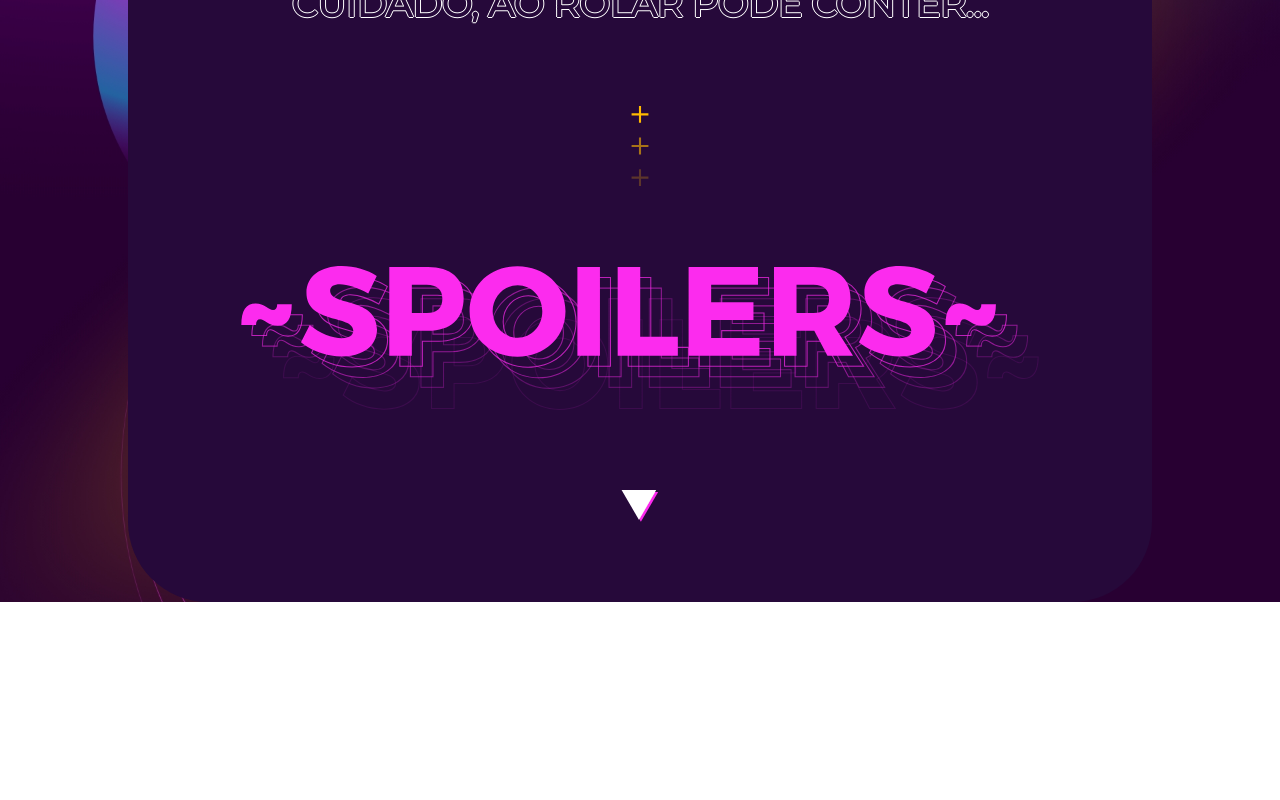
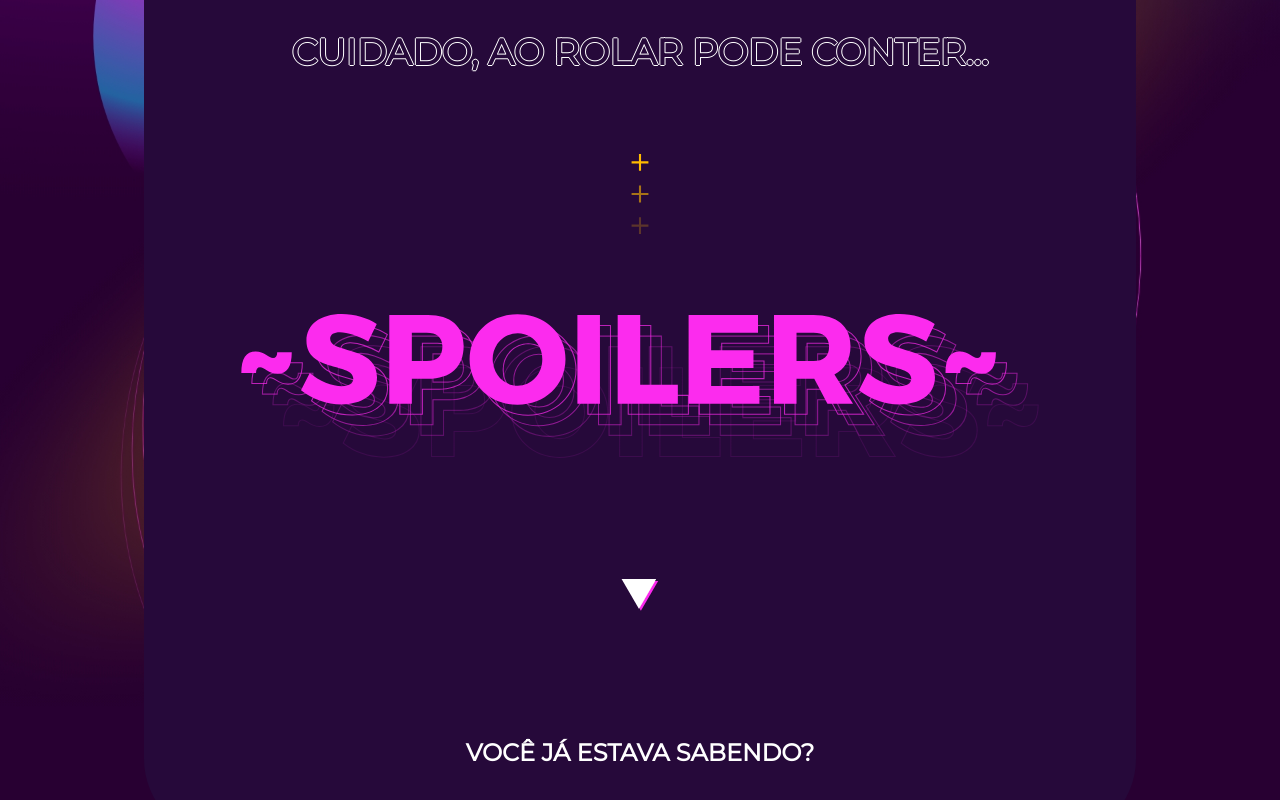
Before and after one commit to lucasnauberth28/floripaProject, a React (Create React App) app in the folder floripe/: page / in a window 1280 px wide. Shown: the part 418-1218 px from the top of the page. Before the commit the page ends 1020 px from the top, so only its background shows below. Built offline with nearby package versions, Linux system fonts and the light colour scheme.

Commit message:
swiper added

```diff
--- a/floripe/package.json
+++ b/floripe/package.json
@@ -6,9 +6,11 @@
     "@testing-library/jest-dom": "^5.17.0",
     "@testing-library/react": "^13.4.0",
     "@testing-library/user-event": "^13.5.0",
+    "glider-js": "^1.7.8",
     "react": "^18.2.0",
     "react-dom": "^18.2.0",
     "react-scripts": "5.0.1",
+    "swiper": "^10.1.0",
     "web-vitals": "^2.1.4"
   },
   "scripts": {
--- a/floripe/src/App.js
+++ b/floripe/src/App.js
@@ -2,6 +2,8 @@ import logo from './assets/logo-tiki.svg';
 import icon from './assets/icon-yellow.svg';
 import spoilers from './assets/tittle1.svg';
 import arrowDown from './assets/arrow-down.svg';
+
+import { Carousel } from './components/carousel';
 
 import './styles/App.css';
 
@@ -16,6 +18,10 @@ function App() {
           <img src={icon} className='icon' alt="Ícone de expectativa"/>
           <img src={spoilers} className='spoilersText' alt="Spoilers"/>
           <img src={arrowDown} className='arrowDown' alt='Seta para baixo'/>
+
+          <h3 className='questionBeforeCarousel'>VOCÊ JÁ ESTAVA SABENDO?</h3>
+          <Carousel />
+
         </div>
 
       </body>
--- /dev/null
+++ b/floripe/src/components/carousel.js
@@ -0,0 +1,9 @@
+
+export function Carousel(){
+
+    return(
+        <div>
+
+        </div>
+    )
+}
--- a/floripe/src/styles/App.css
+++ b/floripe/src/styles/App.css
@@ -28,12 +28,13 @@
 
 
 .background-box{
-  width: 80%;
+  width: 70%;
   border-radius: 80px;
   background-color: #26093A;
   height: 100%;
   display: flex;
   flex-direction: column;
+  padding: 3rem;
 }
 
 .title{
@@ -48,6 +49,7 @@
 .icon{
   height: 5rem;
   margin: 5rem;
+  animation: 1s minun ease-in-out;
 }
 
 .spoilersText{
@@ -55,6 +57,39 @@
 }
 
 .arrowDown{
-  margin: 5rem;
+  margin-top: 8rem;
+  margin-bottom: 6rem;
   height: 2rem;
+  animation: 1s jump infinite;
 }
+
+.questionBeforeCarousel{
+  font-size: 24px;
+  color: #fff;
+  font-weight: bold;
+}
+
+@keyframes jump {
+  0% {
+    transform: translate(0, 0);
+  }
+  50% {
+    transform: translate(0, -10px);
+  }
+  100% {
+    transform: translate(0, 0);
+  }
+}
+
+@keyframes minun {
+  0% {
+    opacity: 0%;
+  }
+  50% {
+    opacity: 50%;
+  }
+  100% {
+    opacity: 100%;
+    transform: translate(0, 3px);
+  }
+}
```
Also changed, not shown: 1 other file (tests, documents, lock files or other folders).
